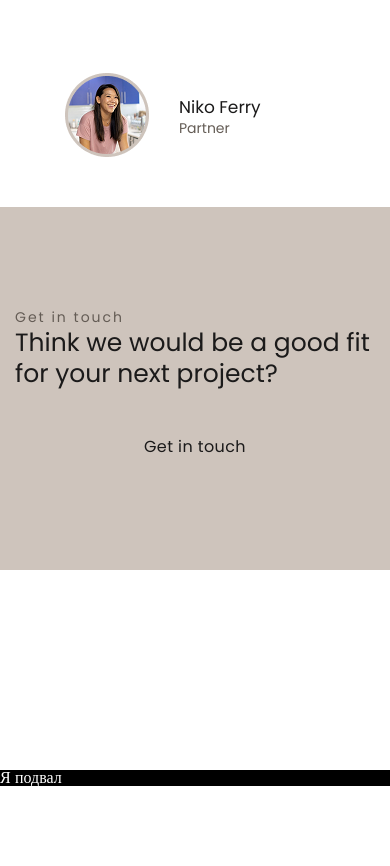
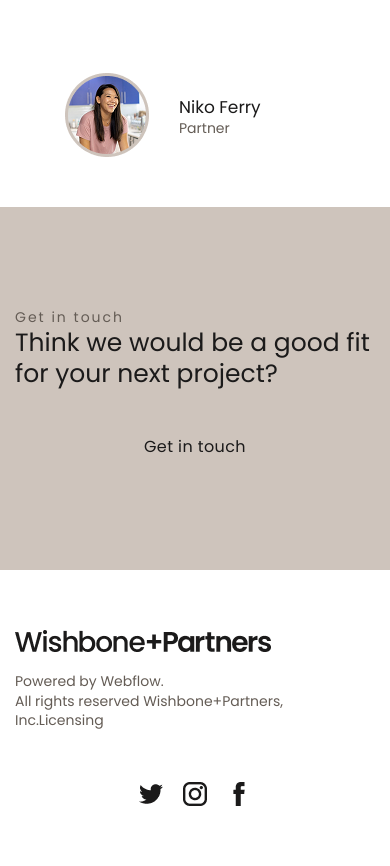
Before and after one commit to mishaShalkow/landingWibshone, a plain HTML site: page index.html in a window 390 px wide. Shown: the part 9572-10438 px from the top of the page. Before the commit the page ends 10358 px from the top, so only its background shows below. Drawn offline with Linux system fonts and the light colour scheme.

Commit message:
create footer block

```diff
--- a/index.css
+++ b/index.css
@@ -60,7 +60,7 @@ body {
 }
 
 ._container {
-  max-width: 1440px;
+  max-width: 1200px;
   margin: 0px auto;
   padding: 0 15px;
   box-sizing: content-box;
@@ -1276,6 +1276,89 @@ body {
 
 /* ----------------- footer --------------- */
 .footer {
-  background-color: black;
-  margin-top: 200px;
 }
+.footer__container {
+}
+
+.footer__body {
+  margin: 60px 0px 60px 0px;
+  display: flex;
+}
+
+@media (max-width: 1284px) {
+  .footer__body {
+    display: flex;
+    justify-content: space-between;
+  }
+}
+
+@media (max-width: 540px) {
+  .footer__body {
+    flex-wrap: wrap;
+    justify-content: center;
+    align-items: center;
+  }
+}
+
+.footer__block1 {
+  display: flex;
+  flex-direction: column;
+}
+
+.footer__block1-title {
+}
+
+.footer__block1-description {
+  margin-top: 20px;
+  width: 694px;
+}
+
+@media (max-width: 1054px) {
+  .footer__block1-description {
+    width: auto;
+  }
+}
+
+.footer__block1-subtitle {
+  font-weight: 400;
+  font-size: 14px;
+  line-height: 142%;
+  color: #645c55;
+}
+.footer__block1-descrip {
+  font-weight: 400;
+  font-size: 14px;
+  line-height: 142%;
+  color: #645c55;
+}
+.footer__block2 {
+}
+.footer__block2-items {
+  display: flex;
+  margin-left: 361px;
+  margin-top: 59px;
+}
+
+@media (max-width: 1284px) {
+  .footer__block2-items {
+    margin-left: 200px;
+  }
+}
+
+@media (max-width: 725px) {
+  .footer__block2-items {
+    margin-left: 0px;
+  }
+}
+
+@media (max-width: 540px) {
+  .footer__block2-items {
+    margin-top: 50px;
+  }
+}
+
+.footer__block2-link {
+}
+.footer__block2-link:not(:last-child) {
+  margin-right: 20px;
+}
--- a/index.html
+++ b/index.html
@@ -355,8 +355,34 @@
         </section>
       </main>
       <footer class="footer">
-        <h1 class="h1"></h1>
-        Я подвал
+        <div class="footer__container _container">
+          <div class="footer__body">
+            <div class="footer__block1">
+              <div class="footer__block1-title">
+                <img src="./img/22.png" alt="" />
+              </div>
+              <div class="footer__block1-description">
+                <div class="footer__block1-subtitle">Powered by Webflow.</div>
+                <div class="footer__block1-descrip">
+                  All rights reserved Wishbone+Partners, Inc.Licensing
+                </div>
+              </div>
+            </div>
+            <div class="footer__block2">
+              <div class="footer__block2-items">
+                <div class="footer__block2-link">
+                  <img src="./img/23.png" alt="" />
+                </div>
+                <div class="footer__block2-link">
+                  <img src="./img/24.png" alt="" />
+                </div>
+                <div class="footer__block2-link">
+                  <img src="./img/25.png" alt="" />
+                </div>
+              </div>
+            </div>
+          </div>
+        </div>
       </footer>
     </div>
   </body>
```
Also changed, not shown: img/22.png (added), img/23.png (added), img/24.png (added), img/25.png (added).
